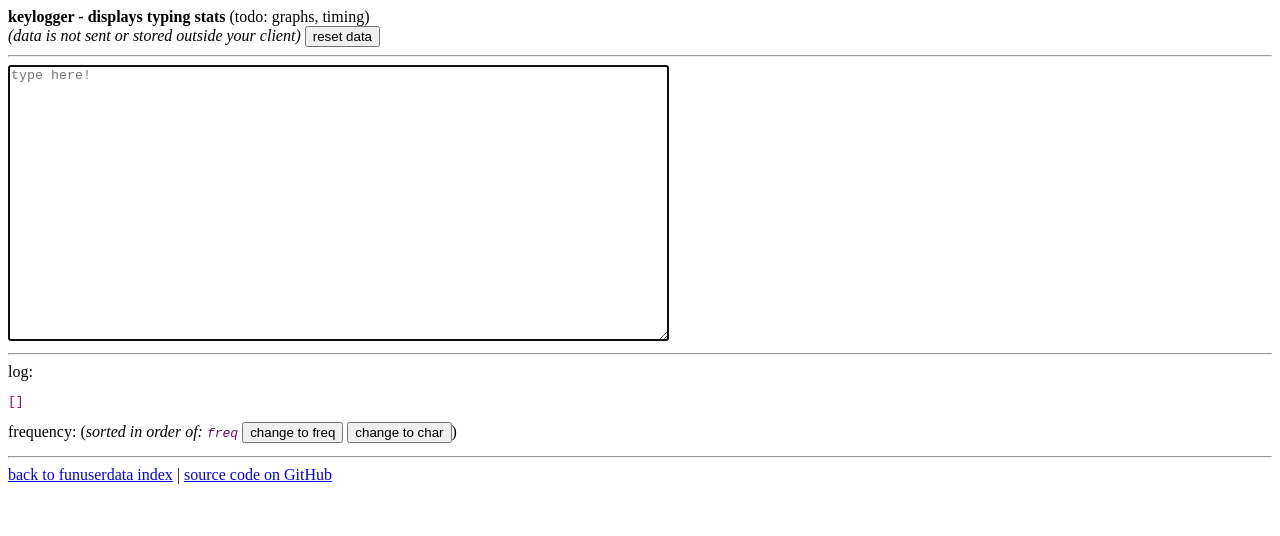
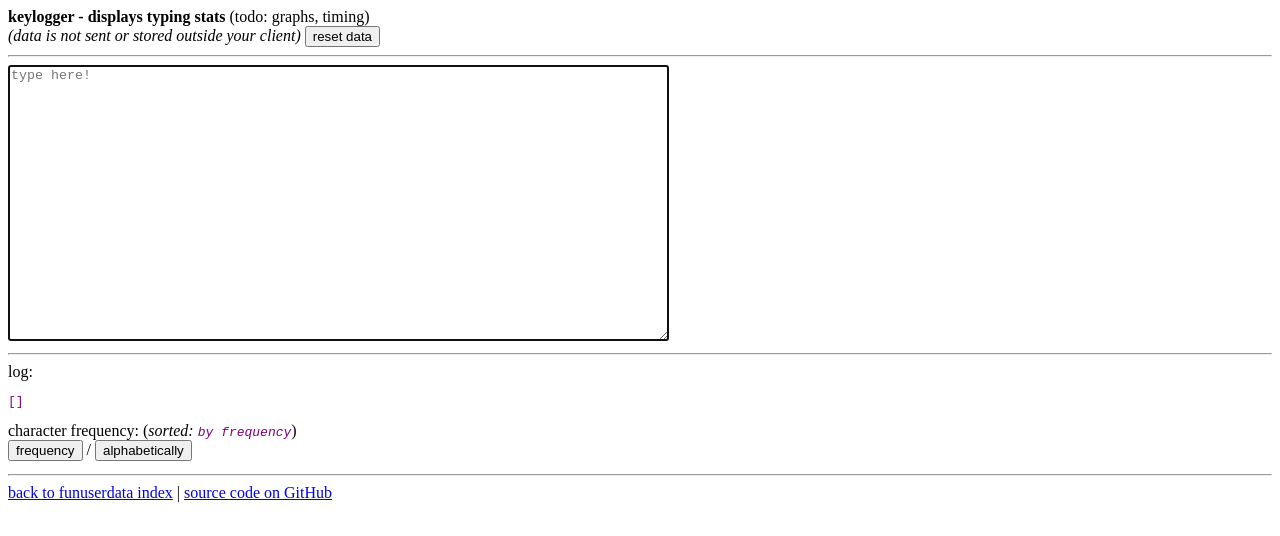
Before and after one commit to jonthesquirrel/funuserdata, a website: page keylogger/index.html in a window 1280 px wide. Drawn offline with Linux system fonts and the light colour scheme.

Commit message:
local save, data namespacing, prefs display name

```diff
--- a/keylogger/index.html
+++ b/keylogger/index.html
@@ -23,7 +23,7 @@
   <br>
 
   <i>(data is not sent or stored outside your client)</i>
-  <button onclick="kl.reset()">reset data</button>
+  <button onclick="kl.resetData()">reset data</button>
 
   <hr>
 
@@ -32,12 +32,15 @@
   <hr>
 
   log:
-    <p id="log" class="code">[]</p>
 
-  frequency: (<i>sorted in order of: <span id="sortFreq" class="code"></span></i>
-    <button onclick="kl.setPref('sortFreq', 'freq')">change to freq</button>
-    <button onclick="kl.setPref('sortFreq', 'char')">change to char</button>)
-      <ul id="freq" class="code"></ul>
+  <p id="log" class="code">[]</p>
+
+  character frequency: (<i>sorted: <span id="sortFreq" class="code"></span></i>)
+  <br>
+  <button onclick="kl.setPref('sortFreq', 'freq')">frequency</button> /
+  <button onclick="kl.setPref('sortFreq', 'char')">alphabetically</button>
+
+  <ul id="freq" class="code"></ul>
 
   <hr>
 
--- a/keylogger/kl.js
+++ b/keylogger/kl.js
@@ -1,79 +1,127 @@
 //keylogger
 var kl = {};
 
-kl.log = [];
-kl.freq = {};
+kl.dataTemplate = {
+  log: [],
+  freq: {},
+  input: ''
+};
+
+kl.data = {};
 
 kl.prefs = {
   sortFreq: {
     default: 'freq',
     options: ['freq', 'char'],
+    names: {
+      freq: 'by frequency',
+      char: 'alphabetically'
+    },
     isValid: function(val) {
       return kl.prefs.sortFreq.options.includes(val);
     },
     update: function() {
-      kl.$sortFreq.innerHTML = kl.getPref('sortFreq');
-      kl.display();
+      kl.$sortFreq.innerHTML = kl.getPref('sortFreq', true);
+      kl.updateDisplay();
     }
   }
 };
 
-kl.handler = function(event) {
+kl.handleInput = function(event) {
   var char = String.fromCharCode(event.charCode);
-  kl.update(char);
+  _defer(function() {
+    kl.process(char);
+  });
+};
+//TODO: add paste handler + iterator
+
+kl.process = function(char) { //call this async for non-blocking input
+  kl.data.log.push(char);
+  if (kl.data.freq[char]) {
+    kl.data.freq[char]++;
+  } else {
+    kl.data.freq[char] = 1;
+  }
+  kl.updateDisplay();
+  kl.data.input = kl.$input.value;
+  kl.saveData();
 };
 
-kl.update = function(char) {
-  kl.log.push(char);
-  if (kl.freq[char]) {
-    kl.freq[char]++;
-  } else {
-    kl.freq[char] = 1;
-  }
-  kl.display();
+kl.updateAll = function() {
+  kl.updateInput();
+  kl.updateDisplay();
 };
 
-kl.display = function() {
-  kl.clear();
-  kl.$log.innerHTML = JSON.stringify(kl.log, 1);
-  for (key of Object.keys(kl.freq).sort(function(aKey, bKey) {
-    var aVal = kl.freq[aKey], bVal = kl.freq[bKey];
+kl.updateInput = function() {
+  kl.$input.value = kl.data.input;
+};
+
+kl.updateDisplay = function() {
+  kl.clearDisplay();
+  kl.$log.innerHTML = JSON.stringify(kl.data.log, 1);
+  for (key of Object.keys(kl.data.freq).sort(function(aKey, bKey) {
+    var aVal = kl.data.freq[aKey], bVal = kl.data.freq[bKey];
     if (aVal === bVal || (kl.getPref('sortFreq') === 'char')) { //pref override
-      return aKey.charCodeAt() - bKey.charCodeAt(); //unicode order
+      return aKey.charCodeAt() - bKey.charCodeAt(); //(unicode) char order
     } else {
       return bVal - aVal; //freq order
     }
   })) {
     var elm = document.createElement('li');
     var val = String(key);
-    val = (val === ' ') ? 'space' : val; //replace space char with "space"
-    elm.innerHTML = val + ': ' + String(kl.freq[key]);
+    val = (val === ' ') ? 'space' : val; //replace space chars
+    val = (val === '\n' || val === '\r') ? 'return' : val;
+    elm.innerHTML = val + ': ' + String(kl.data.freq[key]);
     kl.$freq.appendChild(elm);
   }
 };
 
-kl.clear = function() {
-  kl.$log.innerHTML = '[]';
+kl.clearDisplay = function() {
+  kl.$log.innerHTML = '';
   kl.$freq.innerHTML = '';
 };
 
-kl.reset = function() {
-  kl.log = [];
-  kl.freq = {};
-  kl.clear();
+kl.resetData = function() {
+  kl.saveData(kl.dataTemplate);
+  kl.loadData();
 };
 
-kl.getPref = function(key) {
-  return localStorage.getItem('KL' + key);
+kl.getPref = function(key, displayName) { //get pref value or name
+  var val = localStorage.getItem('kl_pref_' + key);
+  if (displayName) {
+    return kl.prefs[key].names[val];
+  } else {
+    return val;
+  }
 };
 
 kl.setPref = function(key, val) {
   if (kl.prefs[key].isValid(val)) {
-    localStorage.setItem('KL' + key, val);
+    localStorage.setItem('kl_pref_' + key, val);
     kl.prefs[key].update();
     return true;
   } else {
     return false;
+  }
+};
+
+kl.loadData = function() {
+  try { //make sure saved data is good
+    var data = JSON.parse(localStorage.kl_data);
+    for (key of Object.keys(kl.dataTemplate)) {
+      kl.data[key] = data[key];
+    }
+    kl.updateAll();
+  } catch (e) { //if not, reset it
+    kl.resetData();
+  }
+};
+
+kl.saveData = function(data) {
+  if (data) { //manual save
+    localStorage.kl_data = JSON.stringify(data);
+  } else { //auto save
+    localStorage.kl_data = JSON.stringify(kl.data);
   }
 };
 
@@ -83,6 +131,8 @@ kl.init = function() {
   kl.$freq = $id('freq');
   kl.$sortFreq = $id('sortFreq');
 
+  kl.loadData();
+
   for (key of Object.keys(kl.prefs)) {
     if (!kl.prefs[key].isValid(kl.getPref(key))) {
       kl.setPref(key, kl.prefs[key].default);
@@ -90,7 +140,7 @@ kl.init = function() {
     kl.prefs[key].update();
   }
 
-  kl.$input.addEventListener('keypress', kl.handler);
+  kl.$input.addEventListener('keypress', kl.handleInput);
 };
 
 window.addEventListener('load', kl.init);
--- a/polyfills.js
+++ b/polyfills.js
@@ -33,3 +33,8 @@ if (![].includes) {
     return false;
   };
 }
+
+//emulating underscore.js
+_defer = function(callback) {
+  setTimeout(callback, 0);
+};
```
